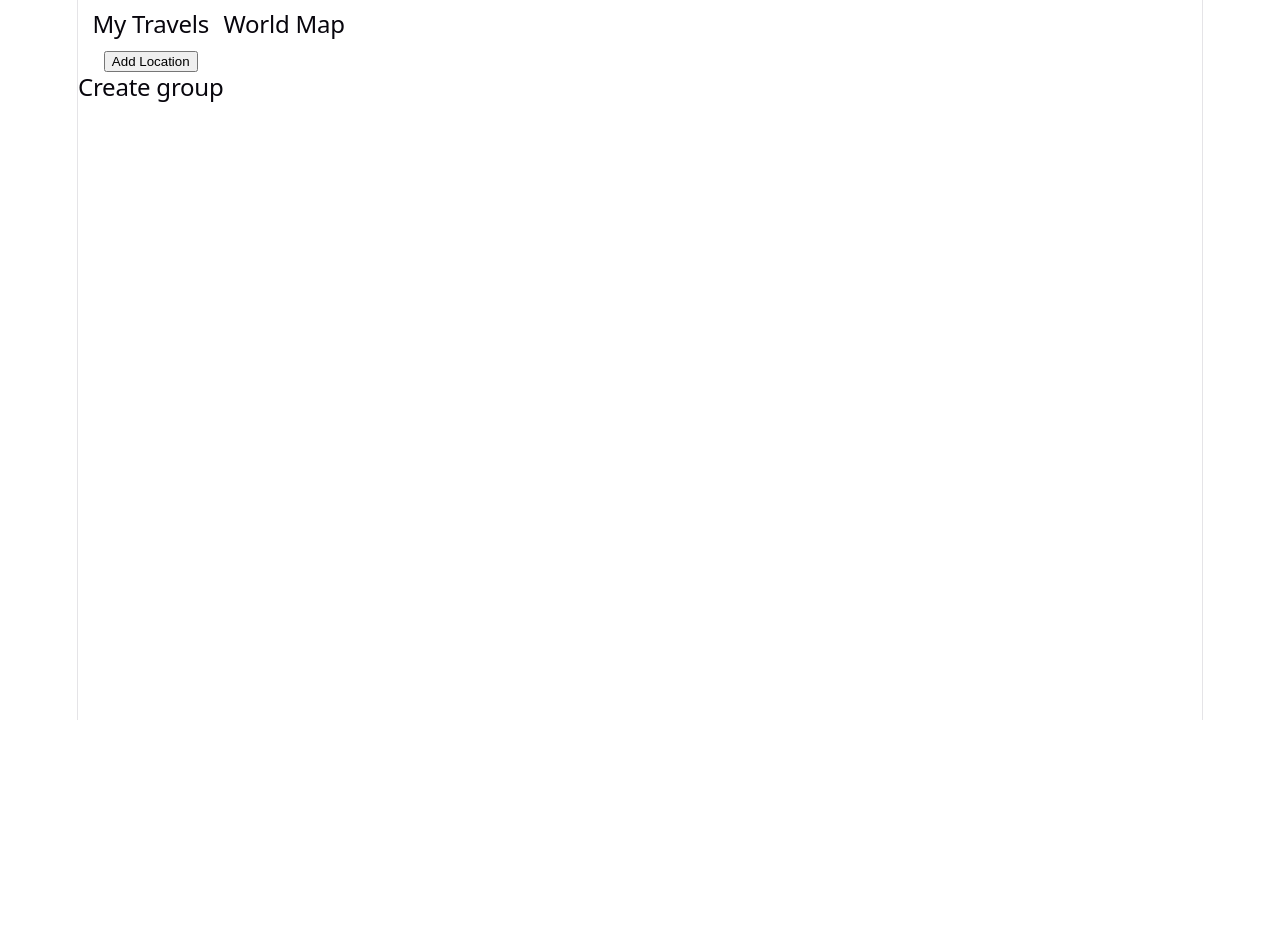
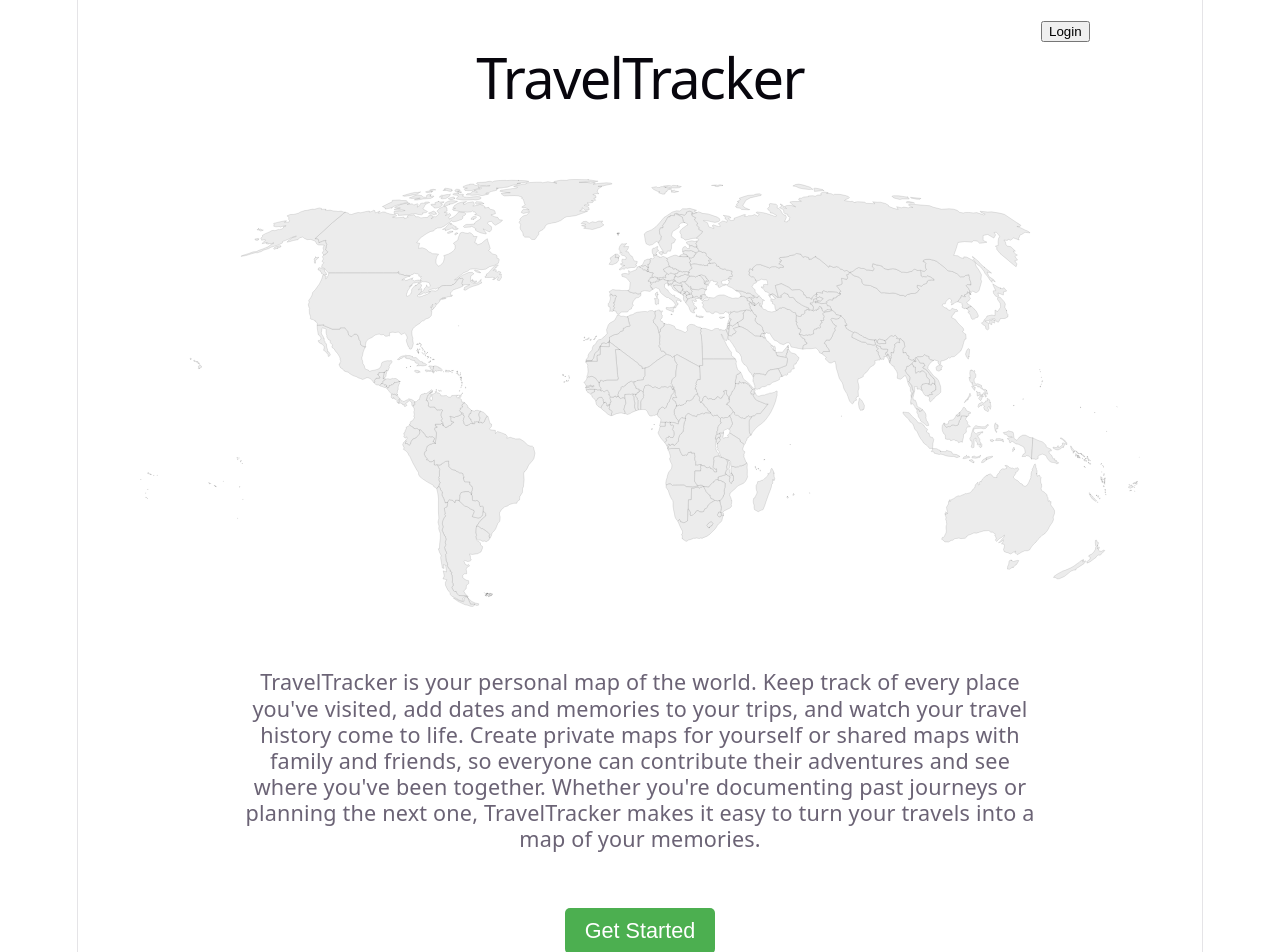
Before and after one commit to KatSlaz/travel-tracker, a React (Vite) app: page / in a window 1280 px wide. Shown: the part 80-1032 px from the top of the page. Before the commit the page ends 800 px from the top, so only its background shows below. Built offline with nearby package versions, Linux system fonts and the light colour scheme.

Commit message:
Added page routing, home page, and signup login pages

```diff
--- a/package.json
+++ b/package.json
@@ -11,7 +11,8 @@
   },
   "dependencies": {
     "react": "^19.2.8",
-    "react-dom": "^19.2.8"
+    "react-dom": "^19.2.8",
+    "react-router-dom": "^7.18.2"
   },
   "devDependencies": {
     "@eslint/js": "^10.0.1",
--- a/src/App.jsx
+++ b/src/App.jsx
@@ -1,25 +1,20 @@
 import './App.css'
+import Signup from './pages/Signup'
+import Login from './pages/Login'
+import Map from './pages/Map'
+import Home from './pages/Home'
+import { BrowserRouter, Routes, Route } from 'react-router-dom'
 
 function App() {
   return (
-    <div className="app">
-      <header className="header">
-        <h1>TravelTracker</h1>
-      </header>
-
-      <main className="main">
-        <aside className="sidebar">
-          <h2>My Travels</h2>
-          <button>Add Location</button>
-
-          <h2>Create group</h2>
-        </aside>
-
-        <section className="map">
-          <h2>World Map</h2>
-        </section>
-      </main>
-    </div>
+    <BrowserRouter>
+      <Routes>
+        <Route path="/signup" element={<Signup />}/>
+        <Route path="/login" element={<Login />}/>
+        <Route path="/map" element={<Map />}/>
+        <Route path="/" element={<Home />}/>
+      </Routes>
+    </BrowserRouter>
   )
 }
 
--- /dev/null
+++ b/src/pages/Home.css
@@ -0,0 +1,47 @@
+.header-home {
+  position: relative;
+  display: flex;
+  justify-content: center;
+  align-items: center;
+  padding-top: 10%;
+}
+
+.login-button {
+  position: absolute;
+  right: 10%;
+  top: 50%;
+  cursor: pointer;
+}
+
+.world-image {
+    width: 1000px;
+    padding-top: 5%;
+    padding-bottom: 5%;
+}
+
+.description {
+    font-size: 1.2rem;
+    text-align: center;
+    max-width: 800px;
+    margin: 0 auto;
+    padding-bottom: 5%;
+}
+
+.get-started-button {
+    font-size: 1.2rem;
+    padding: 10px 20px;
+    background-color: #4CAF50;
+    color: white;
+    border: none;
+    cursor: pointer;
+    outline: 3px solid transparent;
+    outline-offset: 0px;
+    transition: outline 0.2s ease, outline-offset 0.2s ease;
+    border-radius: 5px;
+}
+
+.get-started-button:hover, .get-started-button:active {
+    background-color: #45a049;
+    outline: 3px solid #007bff;
+    outline-offset: 4px;
+}
--- /dev/null
+++ b/src/pages/Home.jsx
@@ -0,0 +1,32 @@
+import './Home.css'
+import { Link } from 'react-router-dom'
+import world from '../assets/world.svg'
+
+function Home() {
+  return (
+    <div className="home">
+        <header className="header-home">
+          <h1>TravelTracker</h1>
+          <Link to="/login">
+            <button className="login-button">Login</button>
+          </Link>
+        </header>
+
+        <main className="main-home">
+        <img className="world-image" src={world} alt="image of the world in white"/>
+
+          <p className="description">TravelTracker is your personal map of the world. Keep track of every place you've visited,
+            add dates and memories to your trips, and watch your travel history come to life.
+            Create private maps for yourself or shared maps with family and friends, so everyone can contribute
+            their adventures and see where you've been together. Whether you're documenting past journeys or planning the next one,
+            TravelTracker makes it easy to turn your travels into a map of your memories.</p>
+
+          <Link to="/signup">
+            <button className="get-started-button">Get Started</button>
+          </Link>
+        </main>
+    </div>
+  )
+}
+
+export default Home
--- /dev/null
+++ b/src/pages/Login.css
@@ -0,0 +1,20 @@
+.header-login {
+    position: relative;
+    display: flex;
+    justify-content: center;
+    align-items: center;
+    padding-top: 10%;
+}
+
+.home-button-login {
+    position: absolute;
+    right: 10%;
+    top: 50%;
+}
+
+.main-login {
+    position: relative;
+    display: flex;
+    flex-direction: column;
+    align-items: center;
+}
--- /dev/null
+++ b/src/pages/Login.jsx
@@ -0,0 +1,28 @@
+import './Login.css'
+import { Link } from 'react-router-dom'
+
+function Login() {
+    return (
+        <div>
+            <header className="header-login">
+                <h1>Log in!</h1>
+                <Link to="/">
+                    <button className="home-button-login">Home</button>
+                </Link>
+            </header>
+            <main className="main-login">
+                <p>Sign in to continue.</p>
+                <h2>Email Address</h2>
+                <input type="email" placeholder="Enter your email"/>
+                <h2>Password</h2>
+                <input type="password" placeholder="Enter your password"/>
+                <Link to="/map">
+                    <button className="signup-button">Sign In</button>
+                </Link>
+                <p>Dont have an account? <Link to="/signup">Sign up</Link></p>
+            </main>
+        </div>
+    )
+}
+
+export default Login
--- /dev/null
+++ b/src/pages/Map.jsx
@@ -0,0 +1,9 @@
+function Map() {
+    return (
+        <div className="map-page">
+            <h1>My Travel Map</h1>
+        </div>
+    )
+}
+
+export default Map
--- /dev/null
+++ b/src/pages/Signup.css
@@ -0,0 +1,20 @@
+.header-signup {
+    position: relative;
+    display: flex;
+    justify-content: center;
+    align-items: center;
+    padding-top: 10%;
+}
+
+.home-button-signup {
+    position: absolute;
+    right: 10%;
+    top: 50%;
+}
+
+.main-signup {
+    position: relative;
+    display: flex;
+    flex-direction: column;
+    align-items: center;
+}
--- /dev/null
+++ b/src/pages/Signup.jsx
@@ -0,0 +1,28 @@
+import './Signup.css'
+import { Link } from 'react-router-dom'
+
+function Signup() {
+    return (
+        <div>
+            <header className="header-signup">
+                <h1>Create an account!</h1>
+                <Link to="/">
+                    <button className="home-button-signup">Home</button>
+                </Link>
+            </header>
+            <main className="main-signup">
+                <p>Sign up to continue.</p>
+                <h2>Email Address</h2>
+                <input type="email" placeholder="Enter your email"/>
+                <h2>Password</h2>
+                <input type="password" placeholder="Enter your password"/>
+                <Link to="/map">
+                    <button className="signup-button">Join Now!</button>
+                </Link>
+                <p>Already have an account? <Link to="/login">Log in</Link></p>
+            </main>
+        </div>
+    )
+}
+
+export default Signup
```
Also changed, not shown: src/assets/world.svg (added), src/pages/Map.css (added), 1 other file (tests, documents, lock files or other folders).
